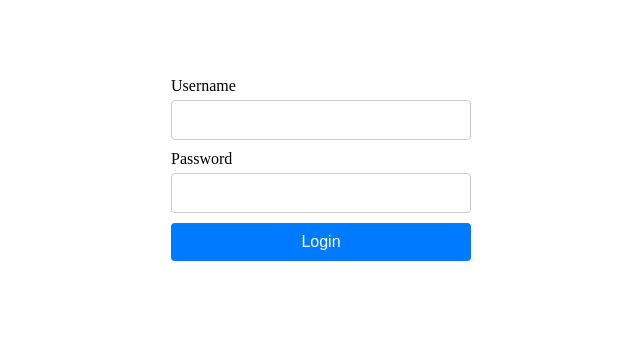
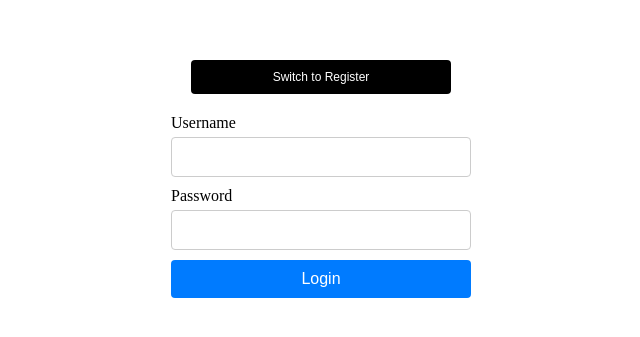
Before and after one commit to jordanpanghs/Angular-Login, an Angular app: page / in a window 1280 px wide. Shown: the part 231-568 px from the top of the page, without its empty margins (319-959 px from the left). Built offline with nearby package versions, Linux system fonts and the light colour scheme.

Commit message:
Linked API to backend

```diff
--- a/angular.json
+++ b/angular.json
@@ -19,17 +19,10 @@
             "outputPath": "dist/angular-c",
             "index": "src/index.html",
             "browser": "src/main.ts",
-            "polyfills": [
-              "zone.js"
-            ],
+            "polyfills": ["zone.js"],
             "tsConfig": "tsconfig.app.json",
-            "assets": [
-              "src/favicon.ico",
-              "src/assets"
-            ],
-            "styles": [
-              "src/styles.css"
-            ],
+            "assets": ["src/favicon.ico", "src/assets"],
+            "styles": ["src/styles.css"],
             "scripts": [],
             "server": "src/main.server.ts",
             "prerender": true,
@@ -63,6 +56,9 @@
         },
         "serve": {
           "builder": "@angular-devkit/build-angular:dev-server",
+          "options": {
+            "proxyConfig": "src/proxy.conf.json"
+          },
           "configurations": {
             "production": {
               "buildTarget": "AngularC:build:production"
@@ -82,18 +78,10 @@
         "test": {
           "builder": "@angular-devkit/build-angular:karma",
           "options": {
-            "polyfills": [
-              "zone.js",
-              "zone.js/testing"
-            ],
+            "polyfills": ["zone.js", "zone.js/testing"],
             "tsConfig": "tsconfig.spec.json",
-            "assets": [
-              "src/favicon.ico",
-              "src/assets"
-            ],
-            "styles": [
-              "src/styles.css"
-            ],
+            "assets": ["src/favicon.ico", "src/assets"],
+            "styles": ["src/styles.css"],
             "scripts": []
           }
         }
--- a/src/app/app.config.ts
+++ b/src/app/app.config.ts
@@ -1,9 +1,15 @@
 import { ApplicationConfig } from '@angular/core';
 import { provideRouter } from '@angular/router';
+import { HttpClientModule } from '@angular/common/http';
+import { importProvidersFrom } from '@angular/core';
 
 import { routes } from './app.routes';
 import { provideClientHydration } from '@angular/platform-browser';
 
 export const appConfig: ApplicationConfig = {
-  providers: [provideRouter(routes), provideClientHydration()]
+  providers: [
+    provideRouter(routes),
+    provideClientHydration(),
+    importProvidersFrom(HttpClientModule),
+  ],
 };
--- a/src/app/login/login.component.css
+++ b/src/app/login/login.component.css
@@ -42,3 +42,17 @@ button {
 button:hover {
   background-color: #0056b3;
 }
+
+.switch-button {
+  background-color: black;
+  color: white;
+  border: none;
+  border-radius: 4px;
+  cursor: pointer;
+  font-size: 12px;
+  margin: 20px;
+}
+
+.switch-button:hover {
+  background-color: darkgray;
+}
--- a/src/app/login/login.component.ts
+++ b/src/app/login/login.component.ts
@@ -5,6 +5,7 @@ import {
   Validators,
   ReactiveFormsModule,
 } from '@angular/forms';
+import { HttpClient } from '@angular/common/http';
 
 @Component({
   selector: 'app-login',
@@ -12,6 +13,9 @@ import {
   standalone: true,
   template: `
     <form [formGroup]="loginForm" (ngSubmit)="onSubmit()">
+      <button class="switch-button" (click)="switchForm()">
+        {{ isLoginForm ? 'Switch to Register' : 'Switch to Login' }}
+      </button>
       <div class="input-field">
         <label>Username</label>
         <input type="text" formControlName="username" />
@@ -20,12 +24,16 @@ import {
         <label>Password</label>
         <input type="password" formControlName="password" />
       </div>
-      <button type="submit">Login</button>
+      <button type="submit">{{ isLoginForm ? 'Login' : 'Register' }}</button>
     </form>
   `,
   styleUrl: './login.component.css',
 })
 export class LoginComponent {
+  constructor(private http: HttpClient) {} // Inject HttpClient
+
+  isLoginForm = true;
+
   loginForm = new FormGroup({
     username: new FormControl(null, Validators.required),
     password: new FormControl(null, Validators.required),
@@ -38,7 +46,25 @@ export class LoginComponent {
     });
   }
 
+  switchForm() {
+    this.isLoginForm = !this.isLoginForm;
+  }
+
   onSubmit() {
-    console.log(this.loginForm.value);
+    if (this.loginForm.valid) {
+      const url = this.isLoginForm
+        ? 'http://localhost:5065/api/Auth/login'
+        : 'http://localhost:5065/api/Auth/register';
+      this.http.post(url, this.loginForm.value).subscribe(
+        (response) => {
+          console.log(response);
+          // Handle successful response
+        },
+        (error) => {
+          console.log(error);
+          // Handle error response
+        }
+      );
+    }
   }
 }
--- /dev/null
+++ b/src/proxy.conf.json
@@ -0,0 +1,6 @@
+{
+  "/api": {
+    "target": "http://localhost:5065",
+    "secure": false
+  }
+}
```
